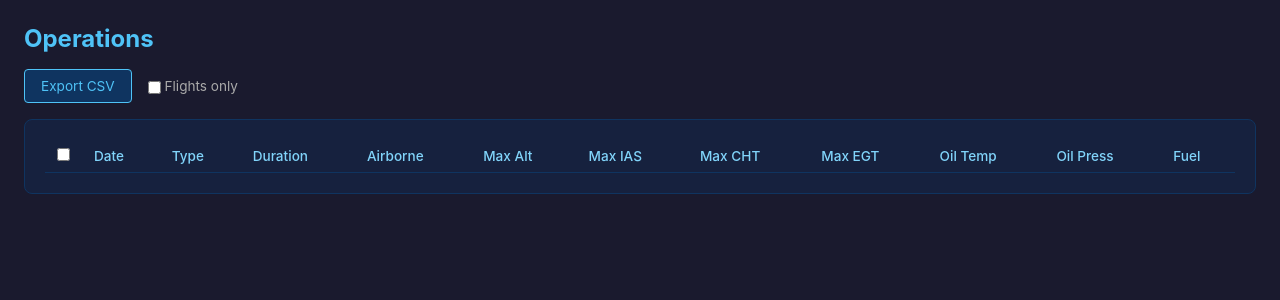
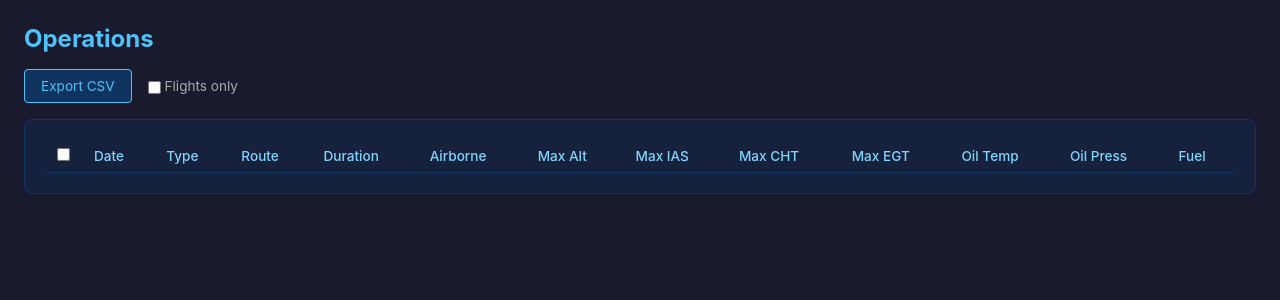
Before and after one commit to flightlead404/EFISDataManager, a Python web app: template src/efis_data_manager/dashboard/templates/index.html in a window 1280 px wide. Shown: the part 55-355 px from the top of the page. Run offline with Jinja, Linux system fonts and the light colour scheme; the template is opened without the code that fills it: most values are stand-ins (such as "Sample title", 1, 10 or a date in 2020); lists and menus that the app fills with data are empty; some libraries are stand-ins or nearby versions.

Commit message:
dashboard: add Route (origin -> destination) column to operations list
Surface the origin/destination already stored on each operations row (populated
by logbook-leg enrichment during archive import) in the Operations table. Adds a
"Route" column after Type showing "ORIG -> DEST", falling back to a single
airport or "-" when no logbook leg matched (ground ops / flights synced without a
logbook). No backend change: /api/flights already returns the columns via
SELECT *; multi-leg flights are already stored concatenated
(e.g. "KCCO -> KLZU -> KCCO").

```diff
--- a/src/efis_data_manager/dashboard/templates/index.html
+++ b/src/efis_data_manager/dashboard/templates/index.html
@@ -19,6 +19,7 @@
                 <th style="width:2rem;"><input type="checkbox" id="select-all" onclick="toggleAll(this)"></th>
                 <th>Date</th>
                 <th>Type</th>
+                <th>Route</th>
                 <th>Duration</th>
                 <th>Airborne</th>
                 <th>Max Alt</th>
@@ -51,11 +52,19 @@ function loadOperations() {
                 const typeBadge = f.has_flight
                     ? '<span class="badge badge-ok">Flight</span>'
                     : '<span class="badge" style="background:#546e7a;color:#fff;">Ground</span>';
+                // Route from logbook enrichment (origin/destination on the
+                // operations row). Multi-leg flights are already stored
+                // concatenated (e.g. "KCCO -> KLZU -> KCCO").
+                let route = '-';
+                if (f.origin && f.destination) route = `${f.origin} \u2192 ${f.destination}`;
+                else if (f.origin) route = f.origin;
+                else if (f.destination) route = f.destination;
 
                 tbody.innerHTML += `<tr>
                     <td><input type="checkbox" class="op-check" value="${f.id}" onclick="updateSelCount()"></td>
                     <td><a href="/flight/${f.id}" class="flight-link">${f.date}</a></td>
                     <td>${typeBadge}</td>
+                    <td>${route}</td>
                     <td>${dur} min</td>
                     <td>${f.has_flight ? air + ' min' : '-'}</td>
                     <td>${f.max_pressure_altitude ? f.max_pressure_altitude.toFixed(0) : '-'} ft</td>
```
